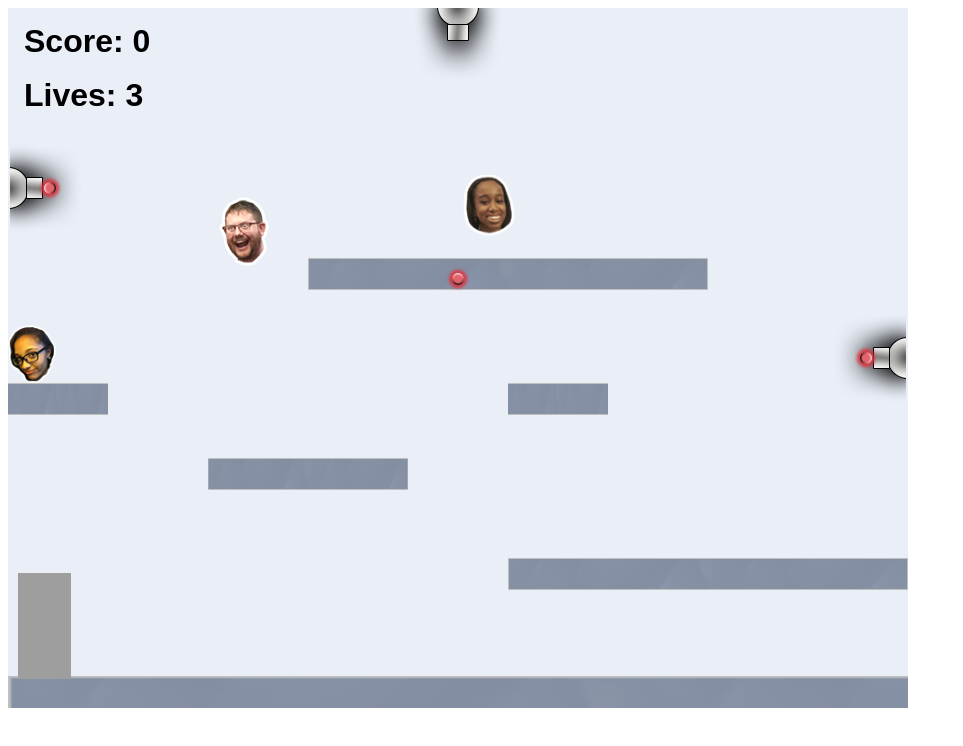
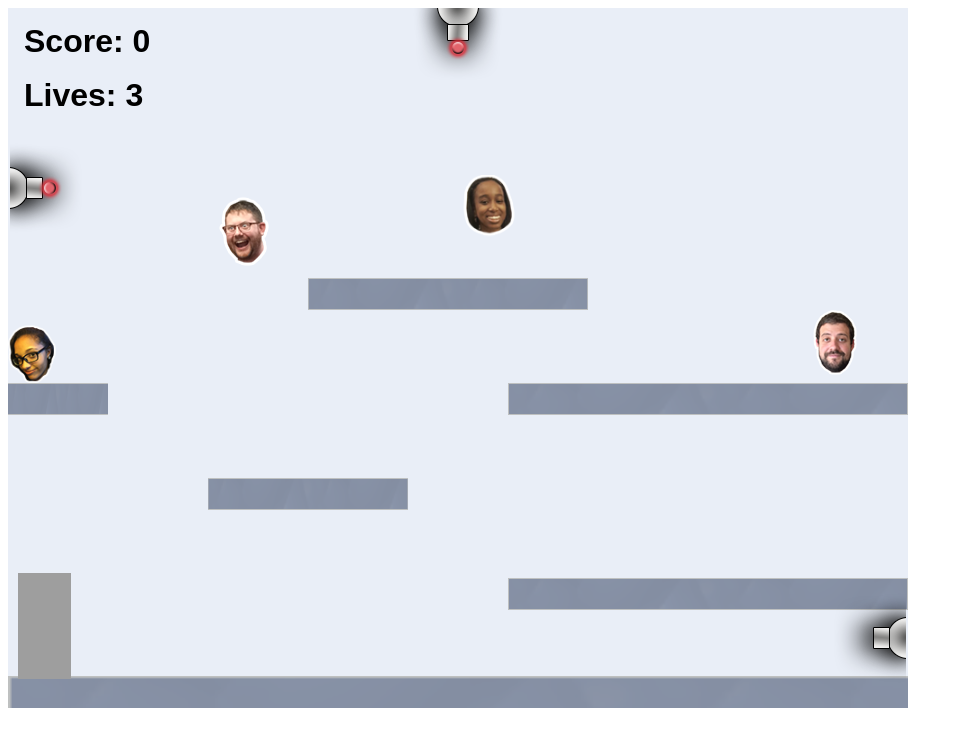
Before and after one commit to dcoleman15/dcoleman15.github.io, a website: page projects/platformer/index.html in a window 1280 px wide. Shown: the whole page, without its empty margins (0-963 px from the left). Drawn offline with Linux system fonts and the light colour scheme; animation ran at ten frames a second.

Commit message:
<message about commit>

```diff
--- a/projects/platformer/js/init/cannon.js
+++ b/projects/platformer/js/init/cannon.js
@@ -27,9 +27,9 @@
         // ALL YOUR CODE GOES BELOW HERE ///////////////////////////////////////
 
         // example:
-        createCannon("top", 450);
+        createCannon("top", 450,3000);
         createCannon("left",180,3000)
-        createCannon("right",350,3000)
+        createCannon("right",630,5000)
         // ALL YOUR CODE GOES ABOVE HERE ///////////////////////////////////////
         ////////////////////////////////////////////////////////////////////////
     };
--- a/projects/platformer/js/init/collectable.js
+++ b/projects/platformer/js/init/collectable.js
@@ -40,7 +40,7 @@
         createCollectable(type.steve, 200, 170, 6, 0.7);
         createCollectable(type.kennedi, 0, 320, 50, 0.5 )
         createCollectable(type.grace,450,150,6,0.7 )
-
+        createCollectable(type.max,800,300,.7)
 
         // ALL YOUR CODE GOES ABOVE HERE ///////////////////////////////////////
         ////////////////////////////////////////////////////////////////////////
--- a/projects/platformer/js/init/platform.js
+++ b/projects/platformer/js/init/platform.js
@@ -28,8 +28,9 @@
 
         ////////////////////////////////////////////////////////////////////////
         // ALL YOUR CODE GOES BELOW HERE ///////////////////////////////////////
-        createPlatform(500,550,)
+        createPlatform(500,570,)
         createPlatform(0,375,.25)
+
         /*
          * ground : here, we create a floor. Given the width of of the platform
          * asset, giving it a scaleX and scaleY of 2 will stretch it across the
@@ -38,9 +39,9 @@
         createPlatform(0, game.world.height - 32, 3, 2);    // DO NOT DELETE
 
         // example:
-        createPlatform(300, 250);
-        createPlatform(200, 450, 0.5);
-        createPlatform(500,375,.25)
+        createPlatform(300, 270,.7);
+        createPlatform(200, 470, .5);
+        createPlatform(500,375,1)
         // ALL YOUR CODE GOES ABOVE HERE ///////////////////////////////////////
         ////////////////////////////////////////////////////////////////////////
     }
```
Also changed, not shown: projects/bouncing-box/index.html (+4 -2 lines).
